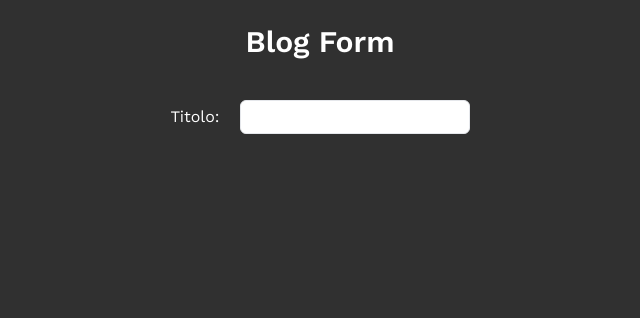
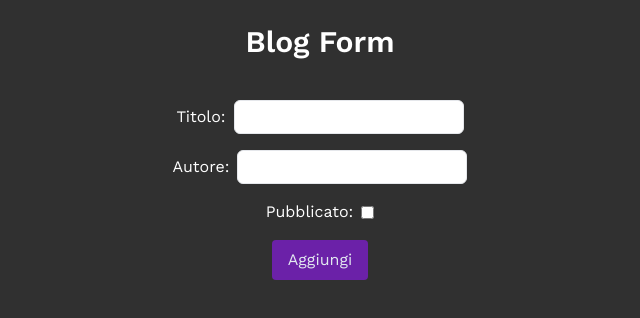
Before and after one commit to StefanoGalandrini/react-form-blog, a React (Vite) app: page / in a window 1280 px wide. Shown: the top 318 px of the page, without its empty margins (320-960 px from the left). Built offline with nearby package versions, Linux system fonts and the light colour scheme.

Commit message:
Add multiple input fields: delete removes all

```diff
--- a/src/components/TheForm.jsx
+++ b/src/components/TheForm.jsx
@@ -1,62 +1,115 @@
 import {useState} from "react";
 
 function TheForm() {
-	const [title, setTitle] = useState("");
+	const initialData = {
+		title: "",
+		author: "",
+		published: false,
+	};
+
+	// const [title, setTitle] = useState("");
 	const [articles, setArticles] = useState([]);
+	const [articleData, setArticleData] = useState(initialData);
 
-	function handleTitleChange(event) {
-		setTitle(event.target.value);
+	// function handleTitleChange(event) {
+	// 	setTitle(event.target.value);
+	// }
+	function handleChange(event) {
+		const {name, value, type, checked} = event.target;
+		setArticleData({
+			...articleData,
+			[name]: type === "checkbox" ? checked : value,
+		});
 	}
 
 	function handleFormSubmit(event) {
 		event.preventDefault();
-		if (title) {
-			setArticles([
-				...articles,
-				{
-					id: crypto.randomUUID(),
-					title,
-				},
-			]);
+		if (articleData.title && articleData.author) {
+			setArticles([...articles, {...articleData, id: crypto.randomUUID()}]);
+			setArticleData(initialData);
 		}
 	}
 
 	function handleDelete(id) {
-		const newArticles = articles.filter((article) => article.id !== id);
-		setArticles(newArticles);
+		const updatedArticles = articles.filter((article) => article.id !== id);
+		setArticles(updatedArticles);
 	}
 
 	return (
 		<div>
 			<form
 				onSubmit={handleFormSubmit}
-				className="flex items-center justify-center mt-10">
-				<label className="mr-5 text-white" htmlFor="title">
-					Titolo:{" "}
+				className="flex flex-col items-center justify-center mt-10 space-y-4">
+				<div className="flex items-center space-x-2">
+					<label className="text-white" htmlFor="title">
+						Titolo:
 					</label>
 					<input
 						className="border rounded-md px-2 py-1"
 						type="text"
 						name="title"
 						id="title"
-					value={title}
-					onChange={handleTitleChange}
+						value={articleData.title}
+						onChange={handleChange}
 					/>
+				</div>
+				<div className="flex items-center space-x-2">
+					<label className="text-white" htmlFor="author">
+						Autore:
+					</label>
+					<input
+						className="border rounded-md px-2 py-1"
+						type="text"
+						name="author"
+						id="author"
+						value={articleData.author}
+						onChange={handleChange}
+					/>
+				</div>
+				<div className="flex items-center space-x-2">
+					<label className="text-white" htmlFor="published">
+						Pubblicato:
+					</label>
+					<input
+						type="checkbox"
+						name="published"
+						id="published"
+						checked={articleData.published}
+						onChange={handleChange}
+					/>
+				</div>
+				<button
+					type="submit"
+					className="mb-16 bg-purple-800 text-slate-200 px-4 py-2 rounded transition delay-150 hover:bg-purple-600 hover:text-white">
+					Aggiungi
+				</button>
 			</form>
 
 			{/* print a list of titles */}
-			<div className="flex justify-center mt-5">
+			<div className="flex justify-center mt-5 text-zinc-300">
 				<div className="w-full max-w-2xl">
+					{articles.length > 0 && (
+						<div className="grid grid-cols-4 gap-4 text-white mb-2">
+							<div className="text-left font-bold">Titolo</div>
+							<div className="text-left font-bold">Autore</div>
+							<div className="text-left font-bold">Pubblicato</div>
+							<div></div>
+						</div>
+					)}
 					{articles.map((article) => (
 						<div
-							className="flex justify-between items-center bg-gray-800 px-4 py-2 rounded-md mb-2"
+							className="grid grid-cols-4 gap-4 bg-gray-800 px-4 py-2 rounded-md mb-2"
 							key={article.id}>
-							<span className="text-white text-left">{article.title}</span>
+							<div className="text-left">{article.title}</div>
+							<div className="text-left">{article.author}</div>
+							<div className="text-left">{article.published ? "Sì" : "No"}</div>
+							<div>
 								<button
 									className="px-3 py-1 bg-red-800 text-slate-200 rounded-md transition duration-200 ease-in-out hover:bg-red-600 hover:text-white"
 									onClick={() => handleDelete(article.id)}>
 									<i className="fa-solid fa-trash-can"></i> Cancella
 								</button>
+							</div>
 						</div>
 					))}
 				</div>
```
Lines whose indentation alone changed are shown as unchanged.
